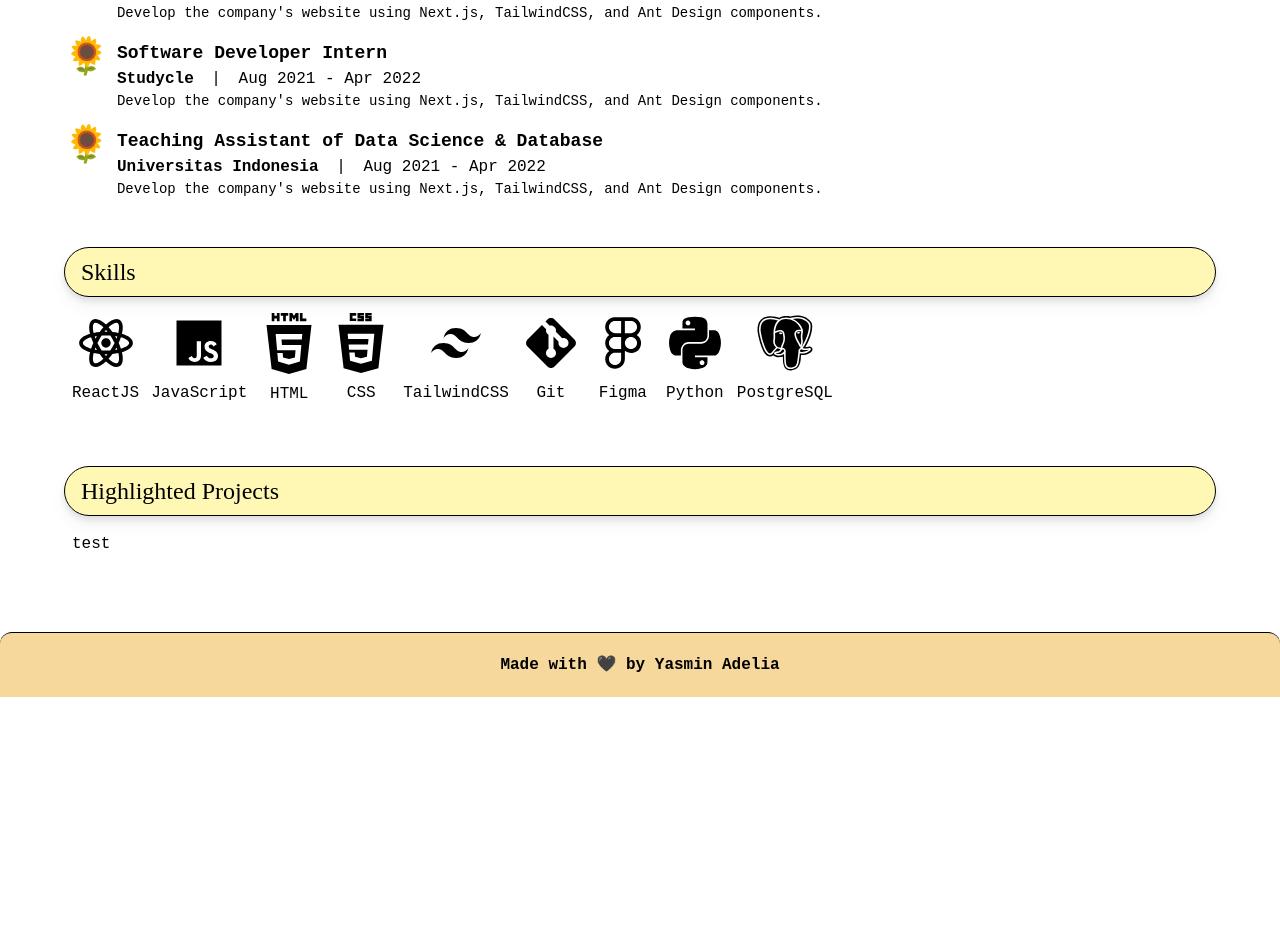
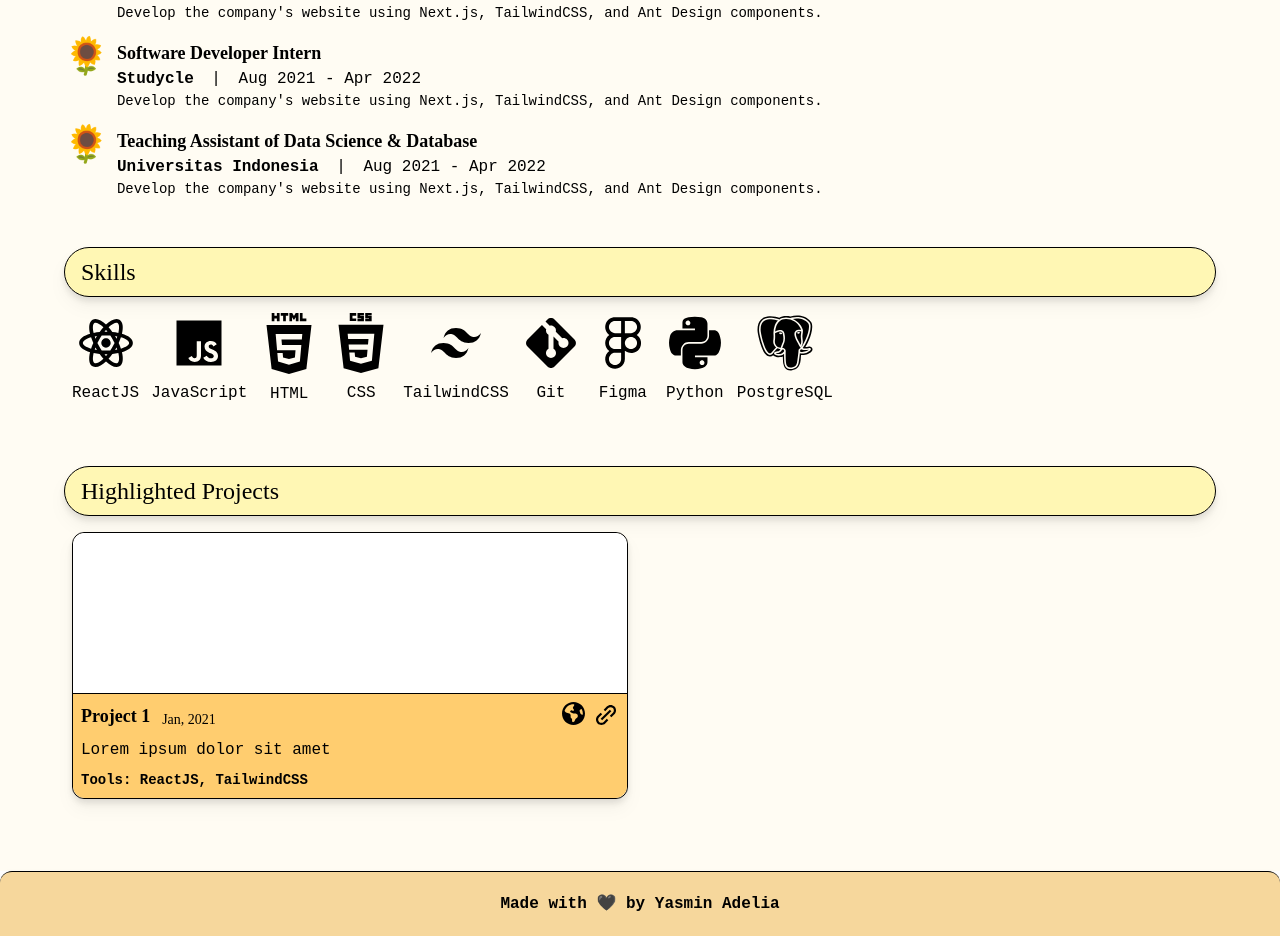
Before and after one commit to yasminadelia/personal-web2023, a Next.js app: page / in a window 1280 px wide. Shown: the part 503-1439 px from the top of the page. Before the commit the page ends 1200 px from the top, so only its background shows below. Built offline with nearby package versions, Linux system fonts and the light colour scheme.

Commit message:
feat: implement CardProject component

```diff
--- /dev/null
+++ b/src/components/CardProject.jsx
@@ -0,0 +1,42 @@
+import Image from "next/image";
+import Link from "next/link";
+import React from "react";
+import EarthIcon from "../assets/images/icon-earth.svg";
+import LinkIcon from "../assets/images/icon-link.svg";
+
+const CardProject = ({ title, date, desc, tools, webLink, repoLink }) => {
+  return (
+    <li
+      className="bg-transparent rounded-[20px] drop-shadow-lg
+        transition ease-in-out duration-300
+        border-b-8 border-r-8 border-transparent hover:border-black"
+    >
+      <div className="border rounded-xl">
+        <Link href={"/projects"}>
+          {/* <img></img> */}
+          <div className="bg-white h-40 rounded-t-xl"></div>
+          <div className="bg-theme4 rounded-b-xl p-2 space-y-2 border-t">
+            <div className="flex flex-row justify-between ">
+              <div className="flex flex-row items-end space-x-3">
+                <h3 className="text-lg font-bold">{title}</h3>
+                <h4 className="text-sm">{date}</h4>
+              </div>
+              <div className="flex flex-row space-x-2">
+                <a href={webLink}>
+                  <Image src={EarthIcon} alt="earth icon" />
+                </a>
+                <a href={repoLink}>
+                  <Image src={LinkIcon} alt="link icon" />
+                </a>
+              </div>
+            </div>
+            <p>{desc}</p>
+            <p className="text-sm font-semibold">Tools: {tools}</p>
+          </div>
+        </Link>
+      </div>
+    </li>
+  );
+};
+
+export default CardProject;
--- a/src/components/contents/Projects.jsx
+++ /dev/null
@@ -1,35 +0,0 @@
-import Image from "next/image";
-import React from "react";
-
-const ProjectSection = () => {
-  return (
-    <section className="mb-8">
-      <h2 className="py-2 px-4 my-4 bg-theme2 rounded-full border drop-shadow-lg text-2xl">
-        Highlighted Projects
-      </h2>
-      {/* <ul className="pl-8 mb-4 list-disc">
-        {skills.map((skill) => (
-          <li key={skill}>{skill}</li>
-        ))}
-      </ul> */}
-      <ul className="flex flex-wrap pl-2">
-        {projects.map(({ name }) => (
-          <li
-            key={name}
-            className="flex flex-col justify-center items-center space-y-2 mb-3 mr-3"
-          >
-            <p>{name}</p>
-          </li>
-        ))}
-      </ul>
-    </section>
-  );
-};
-
-export default ProjectSection;
-
-const projects = [
-  {
-    name: "test",
-  },
-];
--- /dev/null
+++ b/src/components/home/Projects.jsx
@@ -0,0 +1,44 @@
+import Image from "next/image";
+import React from "react";
+import CardProject from "../CardProject";
+
+const ProjectSection = () => {
+  return (
+    <section className="mb-8 w-full">
+      <h2 className="py-2 px-4 my-4 bg-theme2 rounded-full border drop-shadow-lg text-2xl">
+        Highlighted Projects
+      </h2>
+      {/* <ul className="pl-8 mb-4 list-disc">
+        {skills.map((skill) => (
+          <li key={skill}>{skill}</li>
+        ))}
+      </ul> */}
+      <ul className="grid grid-cols-2 gap-4 pl-2">
+        {projects.map(({ title, date, desc, tools, webLink, repoLink }) => (
+          <CardProject
+            key={title}
+            title={title}
+            date={date}
+            desc={desc}
+            tools={tools}
+            webLink={webLink}
+            repoLink={repoLink}
+          />
+        ))}
+      </ul>
+    </section>
+  );
+};
+
+export default ProjectSection;
+
+const projects = [
+  {
+    title: "Project 1",
+    date: "Jan, 2021",
+    desc: "Lorem ipsum dolor sit amet",
+    tools: "ReactJS, TailwindCSS",
+    webLink: "/",
+    repoLink: "/",
+  },
+];
--- a/src/pages/index.jsx
+++ b/src/pages/index.jsx
@@ -1,9 +1,9 @@
 import Head from "next/head";
 import Image from "next/image";
 import Link from "next/link";
-import Experiences from "../components/contents/Experiences";
-import ProjectSection from "../components/contents/Projects";
-import Skills from "../components/contents/Skills";
+import Experiences from "../components/home/Experiences";
+import ProjectSection from "../components/home/Projects";
+import Skills from "../components/home/Skills";
 import Layout from "../components/layout/Layout";
 
 export default function Home() {
--- a/src/styles/globals.css
+++ b/src/styles/globals.css
@@ -7,13 +7,11 @@ body {
   padding: 0;
   margin: 0;
   @apply font-sourcecode
-}
 
-.container {
-  @apply bg-theme1
 }
 
 .main {
+  @apply bg-theme1;
   min-height: 100vh;
   padding: 2rem 2rem;
   flex: 1;
@@ -30,7 +28,7 @@ a {
   box-sizing: border-box;
 }
 
-h1, h2 {
+h1, h2, h3, h4, h5, h6 {
   @apply font-old
 }
 
```
Also changed, not shown: src/assets/images/icon-earth.svg (added), src/assets/images/icon-link.svg (added), src/components/home/Experiences.jsx (renamed from src/components/contents/Experiences.jsx), src/components/home/Skills.jsx (renamed from src/components/contents/Skills.jsx).
